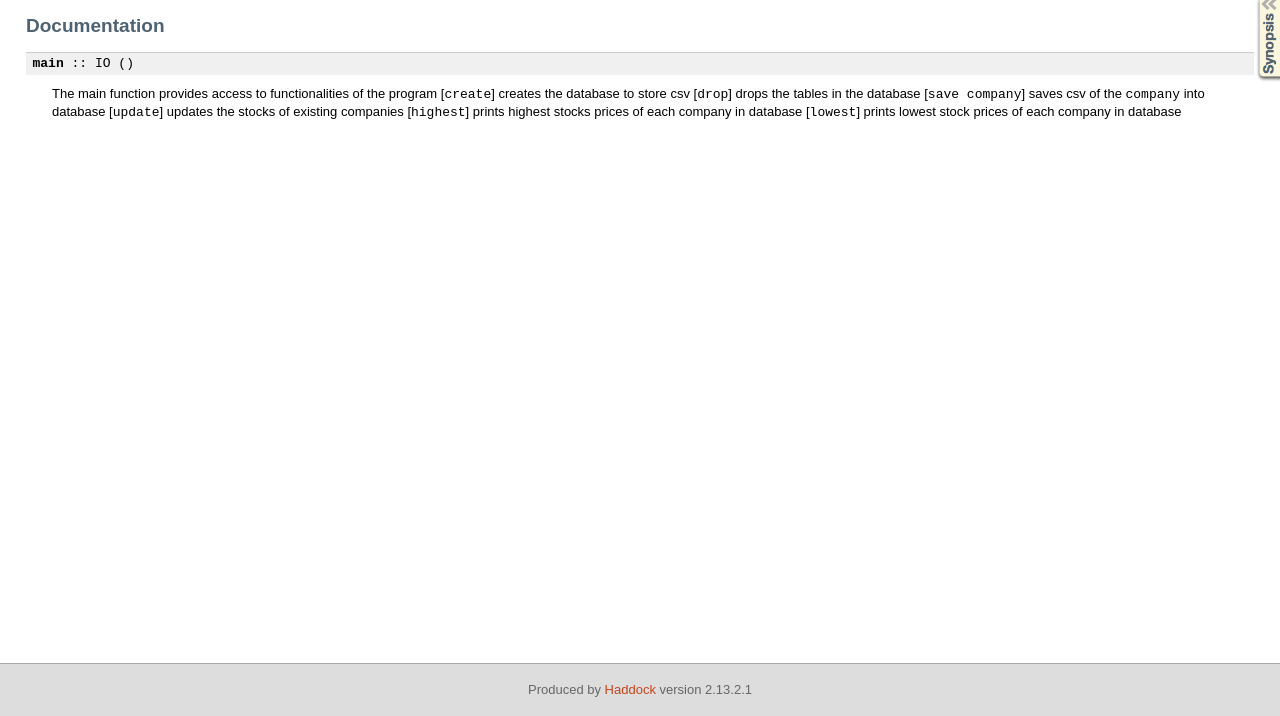
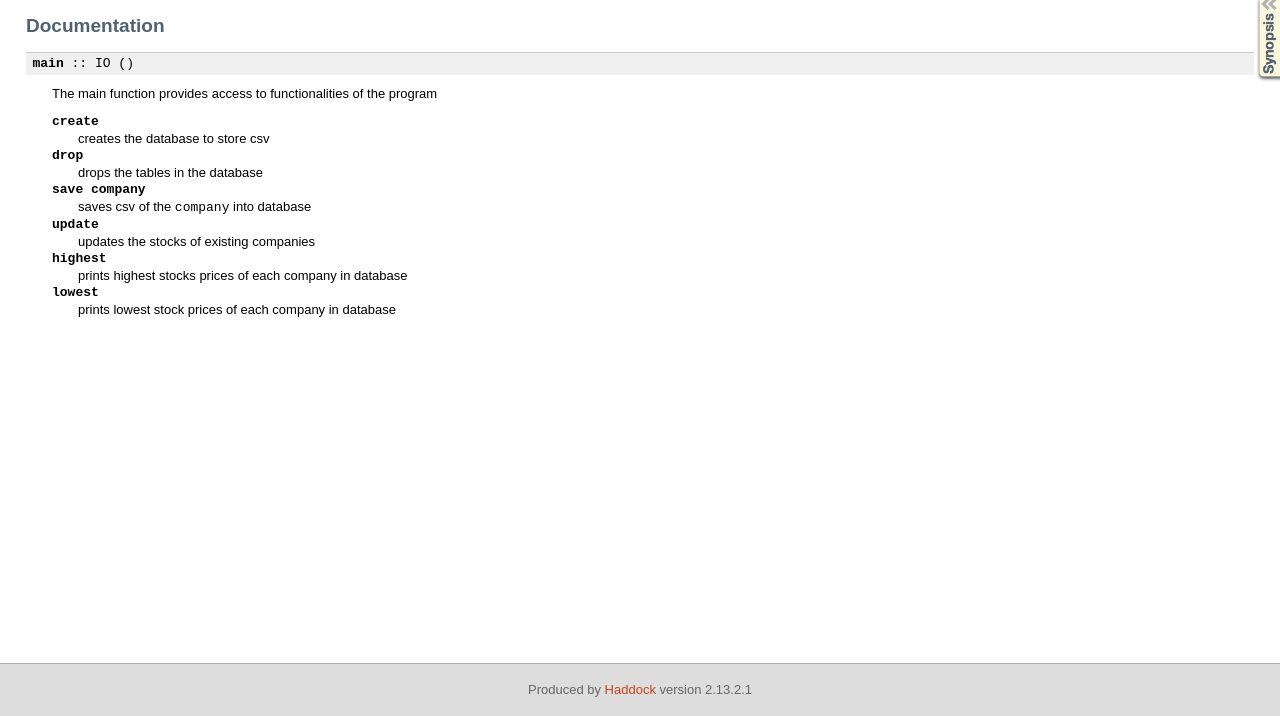
Before and after one commit to Lastin/Haskell-CSV-crawler, a plain HTML site: page docs/Main.html in a window 1280 px wide. Shown: the part 84-800 px from the top of the page. Drawn offline with Linux system fonts and the light colour scheme.

Commit message:
corrected docs

```diff
--- a/docs/Main.html
+++ b/docs/Main.html
@@ -2,10 +2,10 @@
 window.onload = function () {pageLoad();setSynopsis("mini_Main.html");};
 //]]>
 </script></head><body><div id="package-header"><ul class="links" id="page-menu"><li><a href="index.html">Contents</a></li><li><a href="doc-index.html">Index</a></li></ul><p class="caption empty">&nbsp;</p></div><div id="content"><div id="module-header"><table class="info"><tr><th>Safe Haskell</th><td>None</td></tr></table><p class="caption">Main</p></div><div id="synopsis"><p id="control.syn" class="caption expander" onclick="toggleSection('syn')">Synopsis</p><ul id="section.syn" class="hide" onclick="toggleSection('syn')"><li class="src short"><a href="#v:main">main</a> :: IO ()</li></ul></div><div id="interface"><h1>Documentation</h1><div class="top"><p class="src"><a name="v:main" class="def">main</a> :: IO ()</p><div class="doc"><p>The main function provides access to functionalities of the program
-[<code>create</code>] creates the database to store csv
-[<code>drop</code>] drops the tables in the database
-[<code>save company</code>] saves csv of the <code>company</code> into database
-[<code>update</code>] updates the stocks of existing companies
-[<code>highest</code>] prints highest stocks prices of each company in database
-[<code>lowest</code>]  prints lowest stock prices of each company in database
-</p></div></div></div></div><div id="footer"><p>Produced by <a href="http://www.haskell.org/haddock/">Haddock</a> version 2.13.2.1</p></div></body></html>
+</p><dl><dt><code>create</code></dt><dd> creates the database to store csv
+</dd><dt><code>drop</code></dt><dd> drops the tables in the database
+</dd><dt><code>save company</code></dt><dd> saves csv of the <code>company</code> into database
+</dd><dt><code>update</code></dt><dd> updates the stocks of existing companies
+</dd><dt><code>highest</code></dt><dd> prints highest stocks prices of each company in database
+</dd><dt><code>lowest</code></dt><dd>  prints lowest stock prices of each company in database
+</dd></dl></div></div></div></div><div id="footer"><p>Produced by <a href="http://www.haskell.org/haddock/">Haddock</a> version 2.13.2.1</p></div></body></html>
```
Also changed, not shown: docs/DBConnector.html (+1 -1 lines), 3 other files.
